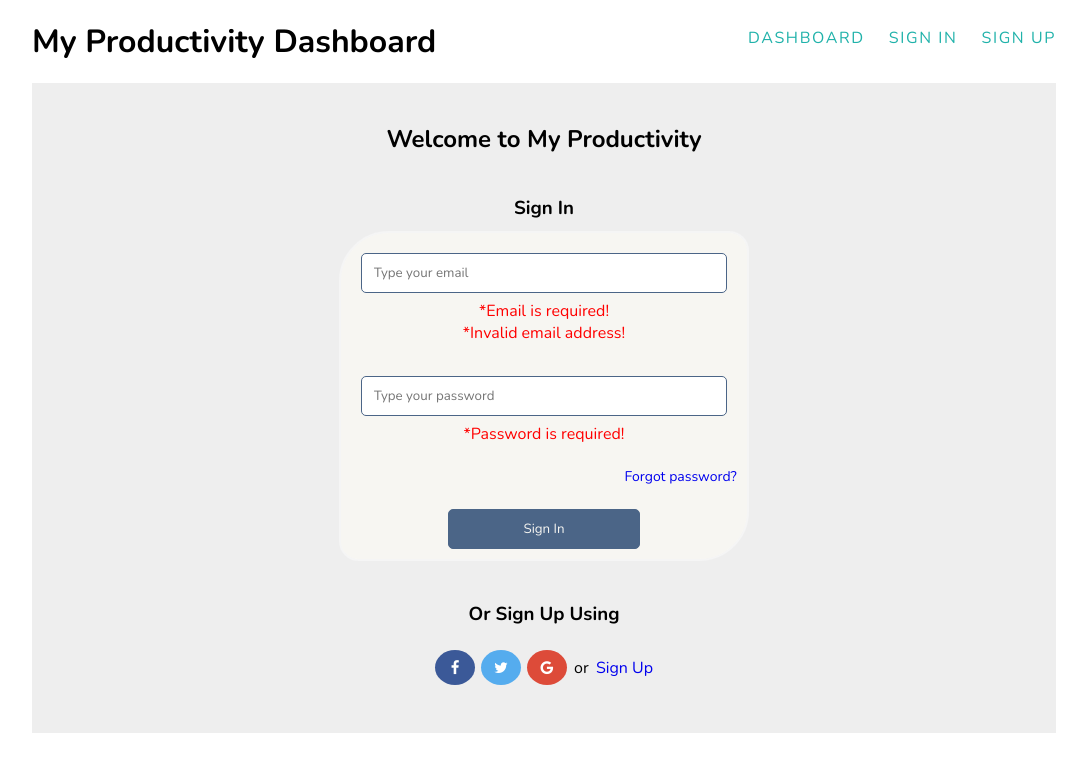
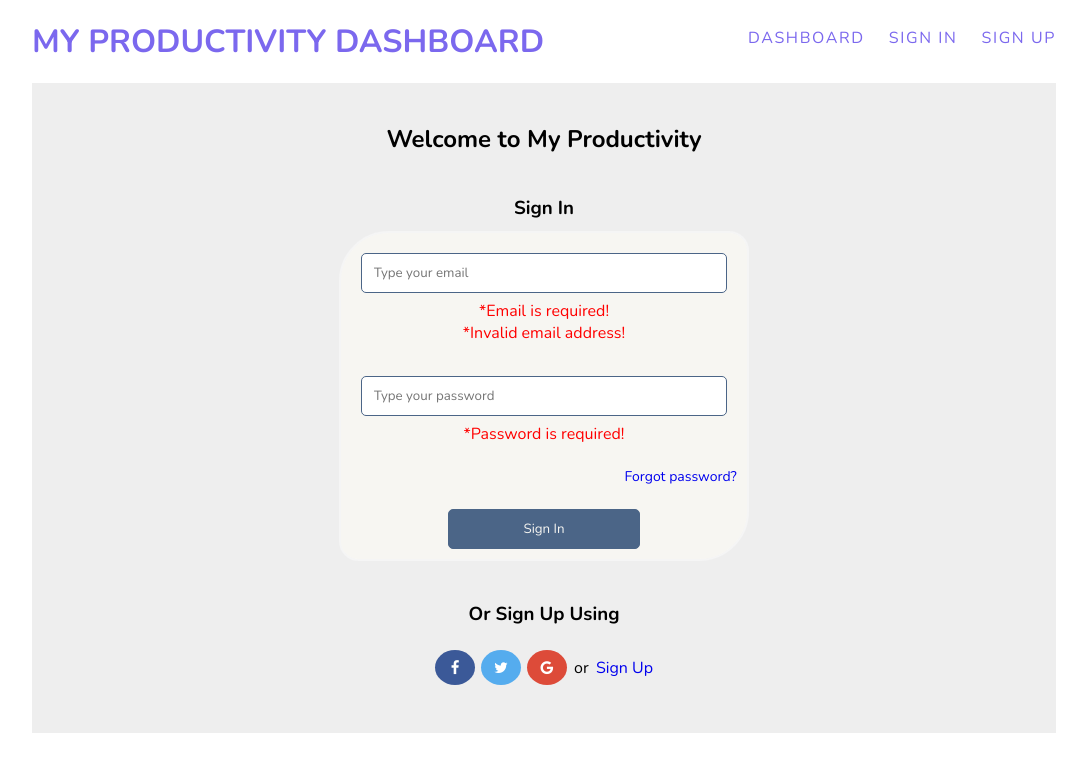
Before and after one commit to MareikeW/dashboard-project, an Angular app: page /signin in a window 1280 px wide. Shown: the top 772 px of the page, without its empty margins (96-1183 px from the left). Built offline with nearby package versions, Linux system fonts and the light colour scheme.

Commit message:
changed color to purple to match theme

```diff
--- a/src/app/app.component.scss
+++ b/src/app/app.component.scss
@@ -4,6 +4,8 @@ header {
   margin: 20px auto;
   justify-content: space-between;
   align-items: center;
+  color: mediumslateblue;
+  text-transform: uppercase;
 }
 
 header nav {
@@ -15,18 +17,16 @@ header nav {
       position: relative;
 
       a {
+        display: inline-block;
+        position: relative;
         margin-left: 1.5rem;
         padding-bottom: 0.5rem;
-        color: lightseagreen;
-        text-transform: uppercase;
+        color: mediumslateblue;
         letter-spacing: 0.10em;
-
-        display: inline-block;
-        position: relative;
       }
 
       a:hover, a:focus {
-        color: seagreen;
+        color: rebeccapurple;
       }
 
       a:after {
@@ -37,7 +37,7 @@ header nav {
         height: 2px;
         left: 50%;
         position: absolute;
-        background: seagreen;
+        background: rebeccapurple;
         transition: width 0.3s ease 0s, left 0.3s ease 0s;
         width: 0;
       }
```
